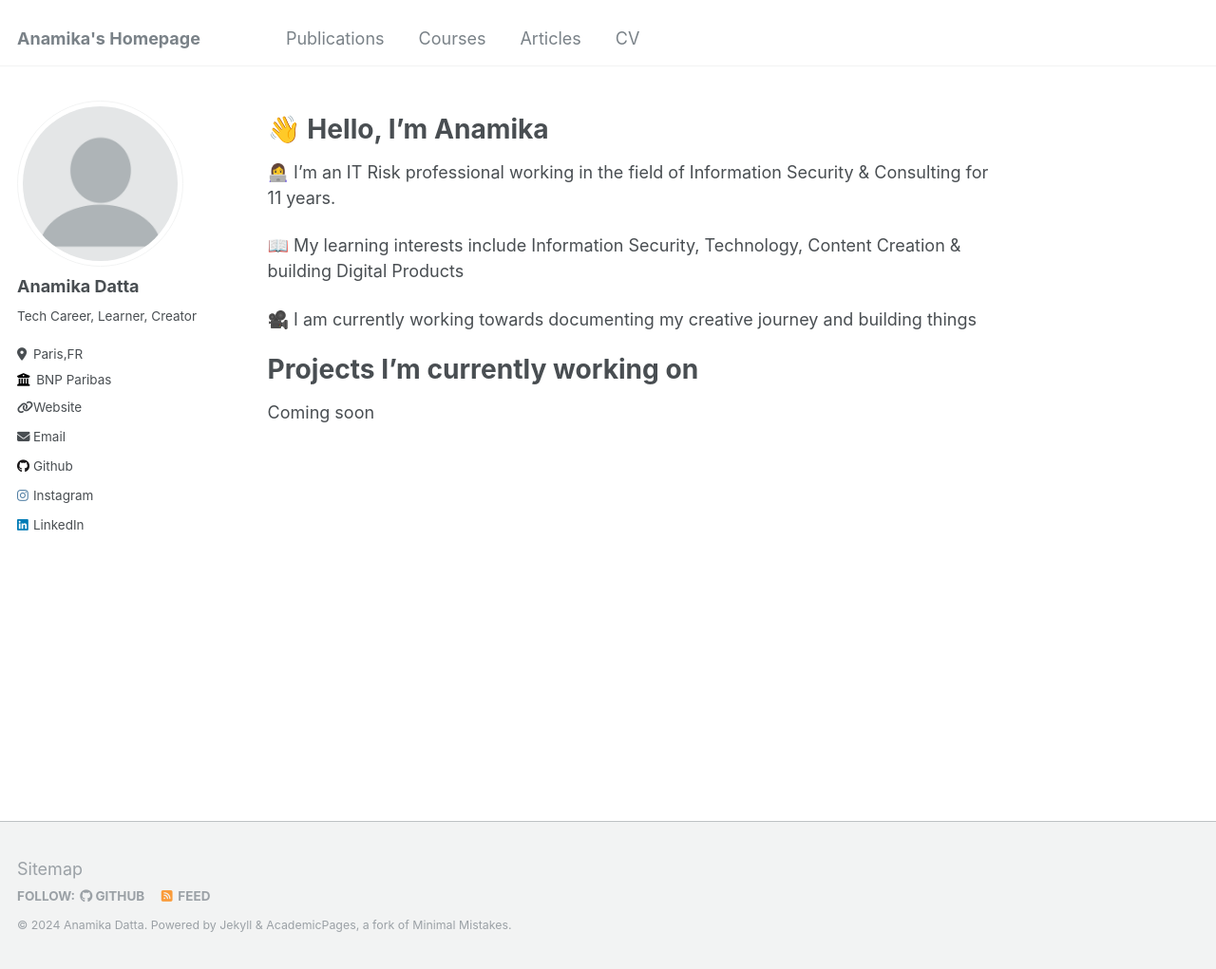
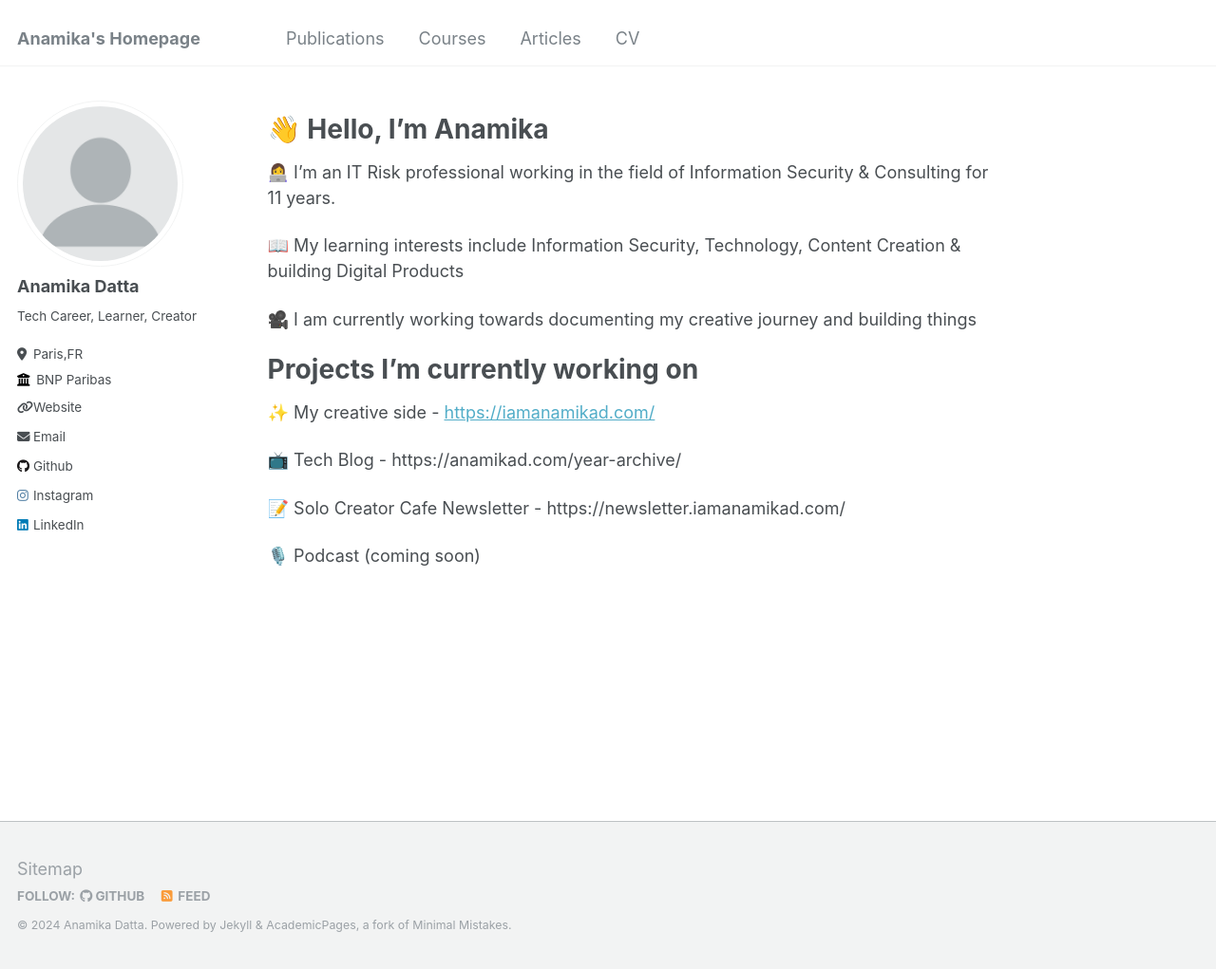
Before and after one commit to iamanamikad/blog, a Jekyll site: the page built from _pages/about.md, in a window 1280 px wide and 1021 px high. Shown: the whole window at 95% size. Built offline with Jekyll 4.4.1, drawn with Linux system fonts in a browser that asks for light colours.

Commit message:
Update about.md

```diff
--- a/_pages/about.md
+++ b/_pages/about.md
@@ -17,4 +17,10 @@ redirect_from:
 
 Projects I'm currently working on
 ======
-Coming soon
+✨ My creative side - [https://iamanamikad.com/](https://anamikad.com/)
+
+📺 Tech Blog - https://anamikad.com/year-archive/
+
+📝 Solo Creator Cafe Newsletter - https://newsletter.iamanamikad.com/
+
+🎙️ Podcast (coming soon)
```
